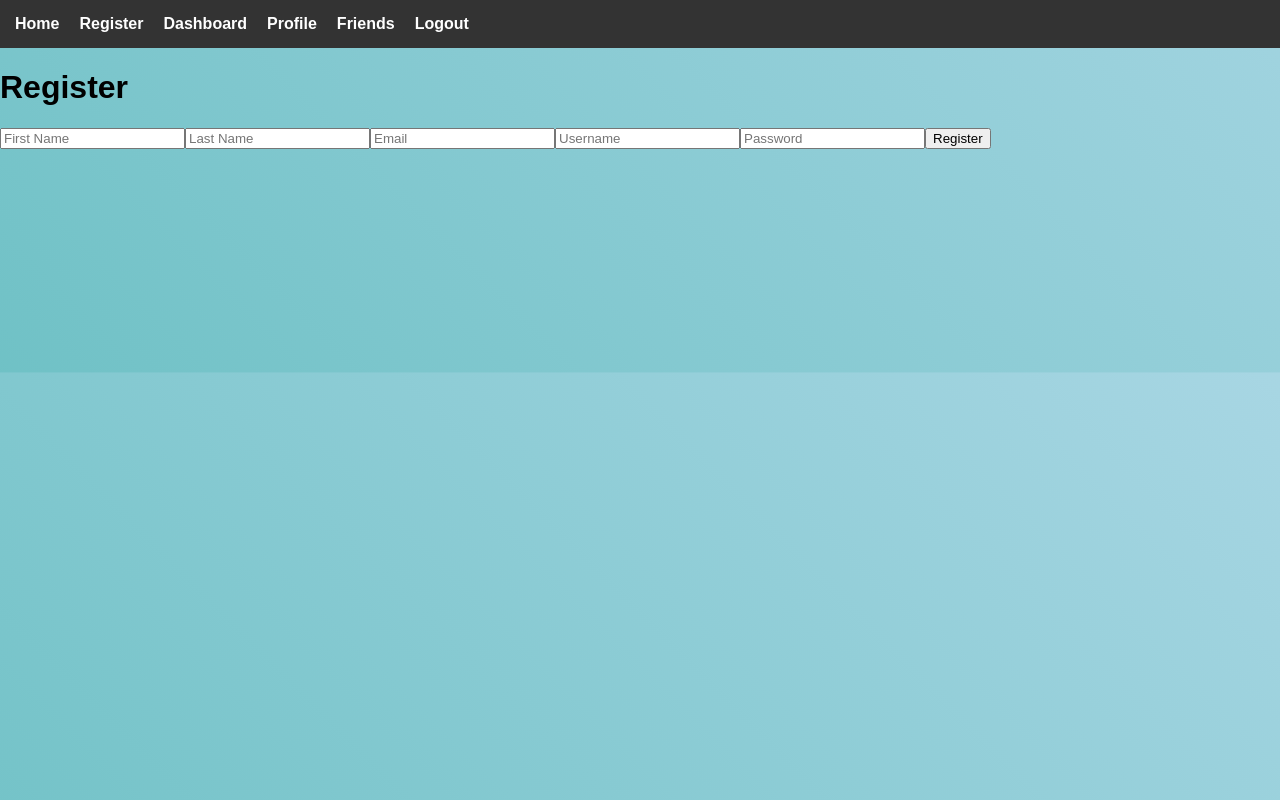
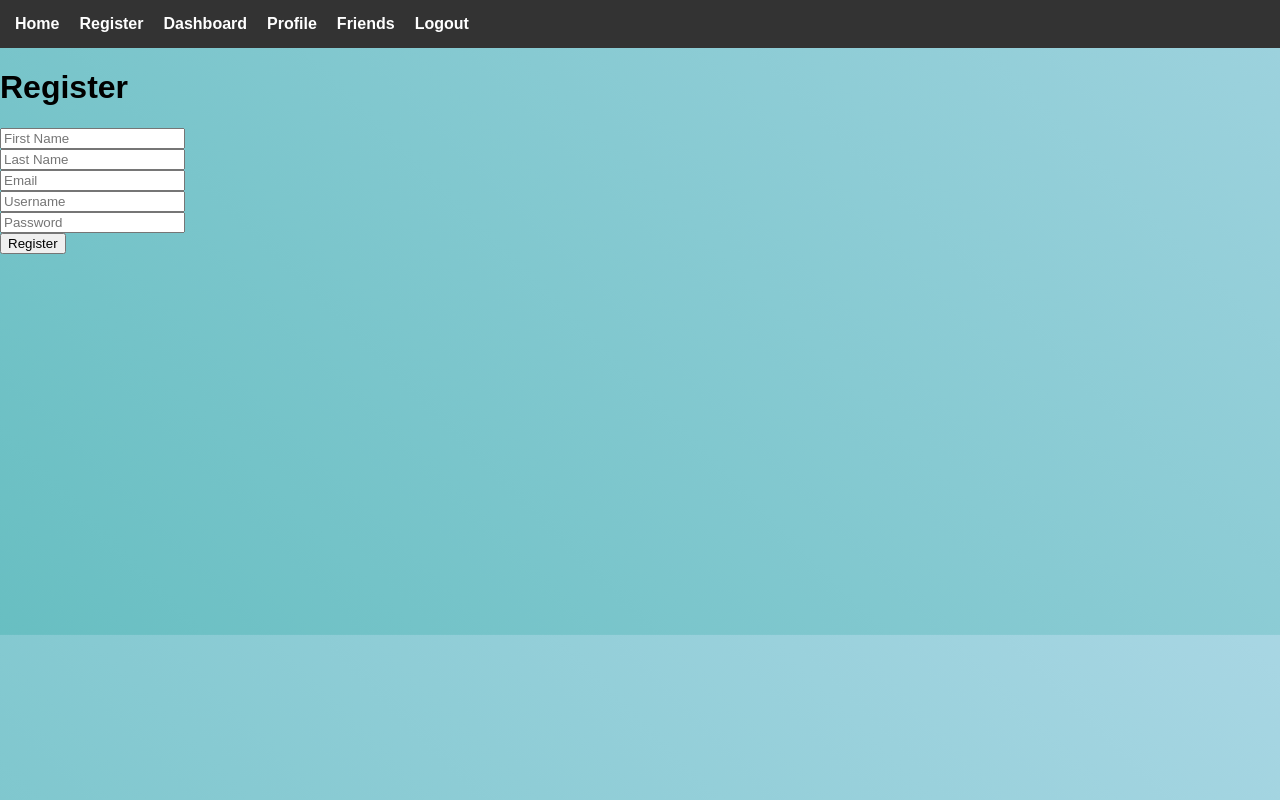
Before and after one commit to Syvees/SocialApp, a React (Create React App) app in the folder client/: page /register in a window 1280 px wide. Built offline with nearby package versions, Linux system fonts and the light colour scheme.

Commit message:
added registration validations

```diff
--- a/client/src/components/Register.js
+++ b/client/src/components/Register.js
@@ -11,6 +11,8 @@ const Register = ({ history }) => {
   const [password, setPassword] = useState('');
   const navigate = useNavigate();
 
+  // State for error messages
+  const [errors, setErrors] = useState({});
 
   const handleRegister = async (e) => {
     e.preventDefault();
@@ -22,17 +24,35 @@ const Register = ({ history }) => {
       password: password
     };
     try {
-      console.log(registrationData)
       const response = await axios.post('http://localhost:8000/api/users/register', registrationData, {withCredentials: true});
       navigate('/dashboard')
     } catch (error) {
+      if (error.response && error.response.data && error.response.data.errors) {
+        // Construct an errors object from the array
+        const errorsObj = error.response.data.errors.reduce((acc, curr) => {
+          acc[curr.path] = curr.message;
+          return acc;
+        }, {});
+        setErrors(errorsObj);
+      }
       console.error('Server response:', error.response.data);
     }
   };
 
+
+  const renderErrorMessage = (field) => {
+    if (errors[field]) {
+      return <span className="error-message">{errors[field]}</span>;
+    }
+    return null;
+  };
+
+
   return (
     <div className="register-container">
       <h1>Register</h1>
+      <form onSubmit={handleRegister} className="register-form">
+        <div className="form-group">
           <input
             type="text"
             placeholder="First Name"
@@ -40,6 +60,10 @@ const Register = ({ history }) => {
             onChange={(e) => setFirstName(e.target.value)}
             className="register-input"
           />
+          {renderErrorMessage('first_name')}
+        </div>
+
+        <div className="form-group">
           <input
             type="text"
             placeholder="Last Name"
@@ -47,6 +71,10 @@ const Register = ({ history }) => {
             onChange={(e) => setLastName(e.target.value)}
             className="register-input"
           />
+          {renderErrorMessage('last_name')}
+        </div>
+
+        <div className="form-group">
           <input
             type="text"
             placeholder="Email"
@@ -54,6 +82,10 @@ const Register = ({ history }) => {
             onChange={(e) => setEmail(e.target.value)}
             className="register-input"
           />
+          {renderErrorMessage('email')}
+        </div>
+
+        <div className="form-group">
           <input
             type="text"
             placeholder="Username"
@@ -61,6 +93,10 @@ const Register = ({ history }) => {
             onChange={(e) => setUsername(e.target.value)}
             className="register-input"
           />
+          {renderErrorMessage('username')}
+        </div>
+
+        <div className="form-group">
           <input
             type="password"
             placeholder="Password"
@@ -68,9 +104,13 @@ const Register = ({ history }) => {
             onChange={(e) => setPassword(e.target.value)}
             className="register-input"
           />
-      <button onClick={handleRegister} className="register-button">
+          {renderErrorMessage('password')}
+        </div>
+
+        <button type="submit" className="register-button">
           Register
         </button>
+      </form>
     </div>
   );
 };
```
Lines whose indentation alone changed are shown as unchanged.
